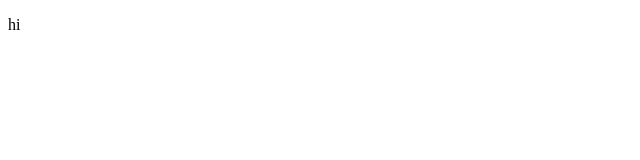
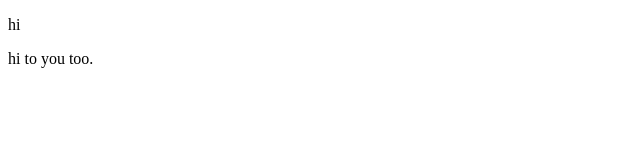
Before and after one commit to CurlyCutie/1stproject, a plain HTML site: page index.html in a window 1280 px wide. Shown: the full height of the page, 0-640 px from the left. Drawn offline with Linux system fonts and the light colour scheme.

Commit message:
I added new content
I said hi back

```diff
--- a/index.html
+++ b/index.html
@@ -10,6 +10,9 @@
     <p>
         hi
     </p>
+    <p>
+        hi to you too.
+    </p>
 
 </body>
 </html>
```
